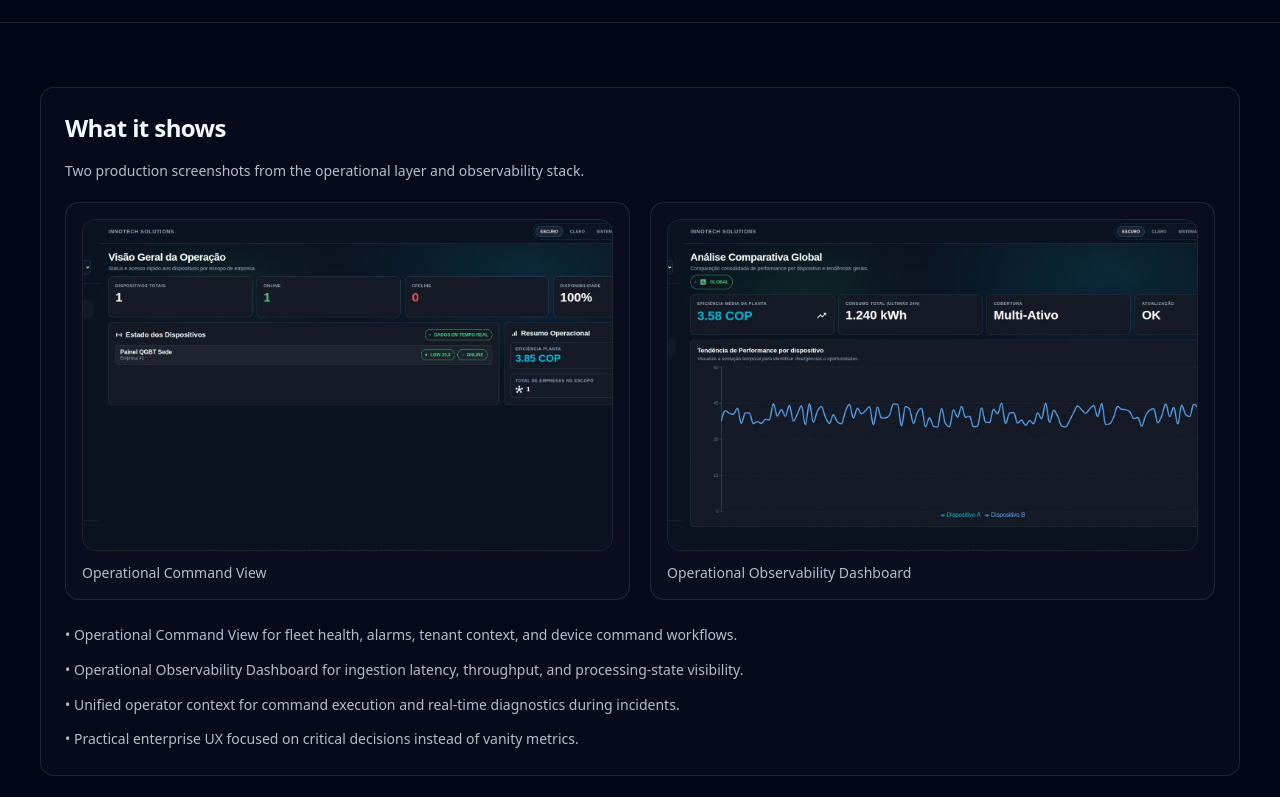
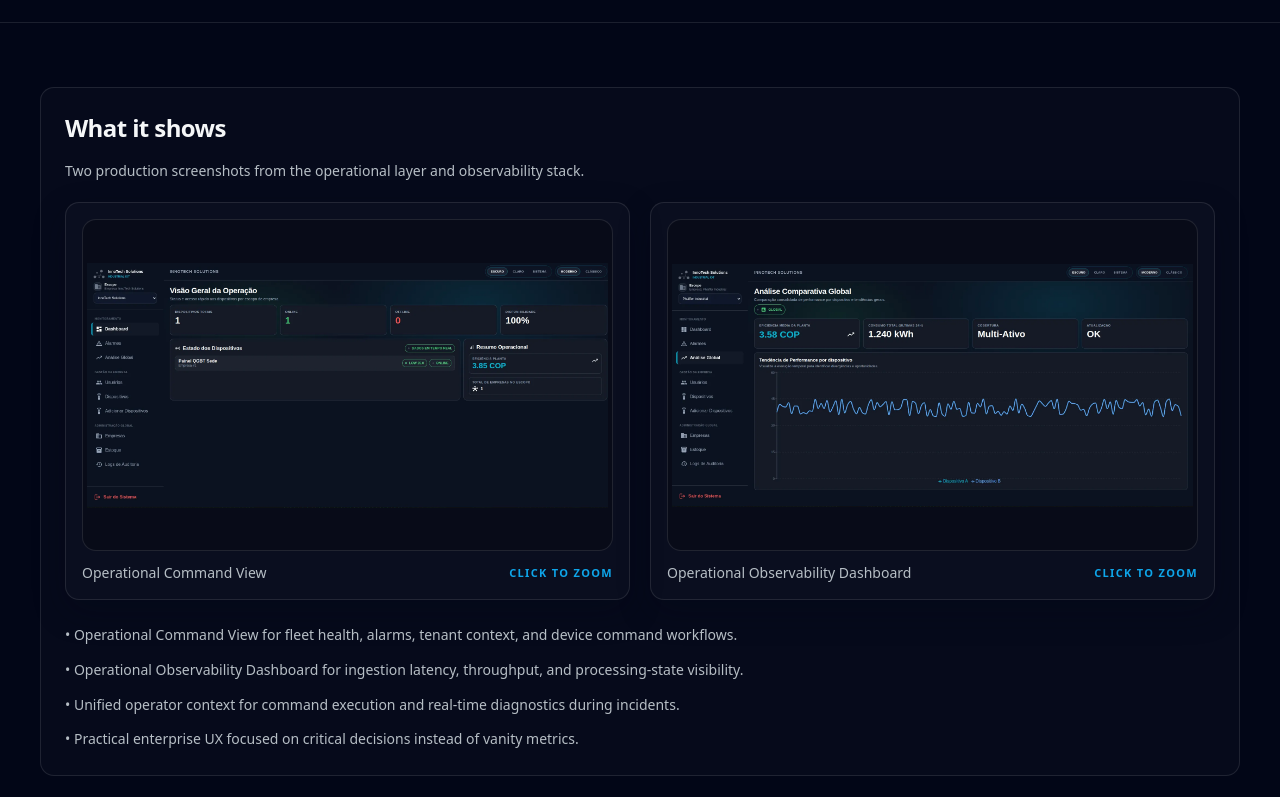
Before and after one commit to phaiffer/phaiffertech-site, a Next.js app: page /en-us/engineering/iot-platform in a window 1280 px wide. Shown: the part 480-1277 px from the top of the page. Built offline with nearby package versions, Linux system fonts and the light colour scheme.

Commit message:
Fix case study screenshot rendering and add lightbox

```diff
--- a/src/app/[locale]/engineering/iot-platform/page.tsx
+++ b/src/app/[locale]/engineering/iot-platform/page.tsx
@@ -86,11 +86,15 @@ export default async function IoTPlatformPage({ params }: Props) {
                   src="/cases/iot-system/dashboard.webp"
                   alt={t("screenshots.commandAlt")}
                   caption={t("screenshots.commandCaption")}
+                  zoomLabel={t("screenshots.zoomLabel")}
+                  closeLabel={t("screenshots.closeLabel")}
                 />
                 <ScreenshotCard
                   src="/cases/iot-system/observability.webp"
                   alt={t("screenshots.observabilityAlt")}
                   caption={t("screenshots.observabilityCaption")}
+                  zoomLabel={t("screenshots.zoomLabel")}
+                  closeLabel={t("screenshots.closeLabel")}
                 />
               </div>
 
--- a/src/components/ui/ScreenshotCard.tsx
+++ b/src/components/ui/ScreenshotCard.tsx
@@ -1,19 +1,114 @@
+"use client";
+
 import Image from "next/image";
+import { useEffect, useId, useRef, useState } from "react";
 
 type ScreenshotCardProps = {
   src: string;
   alt: string;
   caption: string;
   sizes?: string;
+  zoomLabel?: string;
+  closeLabel?: string;
 };
 
-export function ScreenshotCard({ src, alt, caption, sizes = "(min-width: 1024px) 50vw, 100vw" }: ScreenshotCardProps) {
+export function ScreenshotCard({
+  src,
+  alt,
+  caption,
+  sizes = "(min-width: 1024px) 50vw, 100vw",
+  zoomLabel = "Click to zoom",
+  closeLabel = "Close",
+}: ScreenshotCardProps) {
+  const [isOpen, setIsOpen] = useState(false);
+  const dialogTitleId = useId();
+  const closeButtonRef = useRef<HTMLButtonElement>(null);
+
+  useEffect(() => {
+    if (!isOpen) {
+      return;
+    }
+
+    const previousOverflow = document.body.style.overflow;
+    document.body.style.overflow = "hidden";
+
+    const onKeyDown = (event: KeyboardEvent) => {
+      if (event.key === "Escape") {
+        setIsOpen(false);
+      }
+    };
+
+    document.addEventListener("keydown", onKeyDown);
+    const focusTimer = window.setTimeout(() => closeButtonRef.current?.focus(), 0);
+
+    return () => {
+      window.clearTimeout(focusTimer);
+      document.removeEventListener("keydown", onKeyDown);
+      document.body.style.overflow = previousOverflow;
+    };
+  }, [isOpen]);
+
   return (
-    <figure className="rounded-[var(--radius-xl)] border border-white/10 bg-white/[0.02] p-4">
-      <div className="relative aspect-[16/10] w-full overflow-hidden rounded-[var(--radius-xl)] border border-white/10 bg-black/20">
-        <Image src={src} alt={alt} fill sizes={sizes} className="object-cover" />
-      </div>
-      <figcaption className="mt-3 text-sm font-medium text-ui-muted">{caption}</figcaption>
-    </figure>
+    <>
+      <figure className="rounded-[var(--radius-xl)] border border-white/10 bg-white/[0.02] p-4 shadow-[0_12px_32px_rgba(2,6,23,0.28)]">
+        <button
+          type="button"
+          onClick={() => setIsOpen(true)}
+          aria-haspopup="dialog"
+          aria-label={`${zoomLabel}: ${caption}`}
+          className="group block w-full text-left"
+        >
+          <div className="relative aspect-[16/10] w-full overflow-hidden rounded-[var(--radius-xl)] border border-white/10 bg-black/20">
+            <Image
+              src={src}
+              alt={alt}
+              fill
+              sizes={sizes}
+              className="rounded-[var(--radius-xl)] object-contain p-1 transition-transform duration-200 group-hover:scale-[1.01]"
+            />
+          </div>
+        </button>
+        <figcaption className="mt-3 flex items-center justify-between gap-4 text-sm font-medium text-ui-muted">
+          <span>{caption}</span>
+          <span className="text-[11px] font-semibold tracking-[0.12em] text-brand-cyan uppercase">{zoomLabel}</span>
+        </figcaption>
+      </figure>
+
+      {isOpen ? (
+        <div className="fixed inset-0 z-50 flex items-center justify-center p-4 sm:p-6" role="presentation">
+          <button
+            type="button"
+            aria-label={closeLabel}
+            className="absolute inset-0 bg-black/85"
+            onClick={() => setIsOpen(false)}
+          />
+
+          <div
+            role="dialog"
+            aria-modal="true"
+            aria-labelledby={dialogTitleId}
+            className="relative z-10 w-full max-w-6xl rounded-[var(--radius-xl)] border border-white/15 bg-brand-navy p-3 shadow-[0_24px_80px_rgba(2,6,23,0.65)] sm:p-4"
+          >
+            <div className="mb-3 flex items-center justify-between gap-4">
+              <p id={dialogTitleId} className="text-sm font-semibold text-ui-fg">
+                {caption}
+              </p>
+              <button
+                ref={closeButtonRef}
+                type="button"
+                onClick={() => setIsOpen(false)}
+                className="rounded-md border border-white/20 px-3 py-1 text-xs font-semibold tracking-[0.08em] text-ui-fg uppercase transition-colors hover:border-brand-cyan"
+              >
+                {closeLabel}
+              </button>
+            </div>
+
+            <div className="relative h-[72vh] w-full overflow-hidden rounded-[var(--radius-xl)] border border-white/10 bg-black/30">
+              <Image src={src} alt={alt} fill sizes="100vw" className="object-contain p-2" />
+            </div>
+          </div>
+        </div>
+      ) : null}
+    </>
   );
 }
--- a/src/messages/en-us.json
+++ b/src/messages/en-us.json
@@ -411,7 +411,9 @@
         "commandAlt": "Operational Command View screenshot for the IoT platform",
         "commandCaption": "Operational Command View",
         "observabilityAlt": "Operational Observability Dashboard screenshot for the IoT platform",
-        "observabilityCaption": "Operational Observability Dashboard"
+        "observabilityCaption": "Operational Observability Dashboard",
+        "zoomLabel": "Click to zoom",
+        "closeLabel": "Close"
       },
       "caseStudiesCta": "View case studies",
       "consultingCta": "Discuss your scenario"
--- a/src/messages/pt-br.json
+++ b/src/messages/pt-br.json
@@ -411,7 +411,9 @@
         "commandAlt": "Screenshot da Visão Operacional da plataforma IoT",
         "commandCaption": "Visão Operacional",
         "observabilityAlt": "Screenshot do Dashboard de Observabilidade Operacional da plataforma IoT",
-        "observabilityCaption": "Dashboard de Observabilidade Operacional"
+        "observabilityCaption": "Dashboard de Observabilidade Operacional",
+        "zoomLabel": "Clique para ampliar",
+        "closeLabel": "Fechar"
       },
       "caseStudiesCta": "Ver estudos de caso",
       "consultingCta": "Discutir seu cenário"
```
